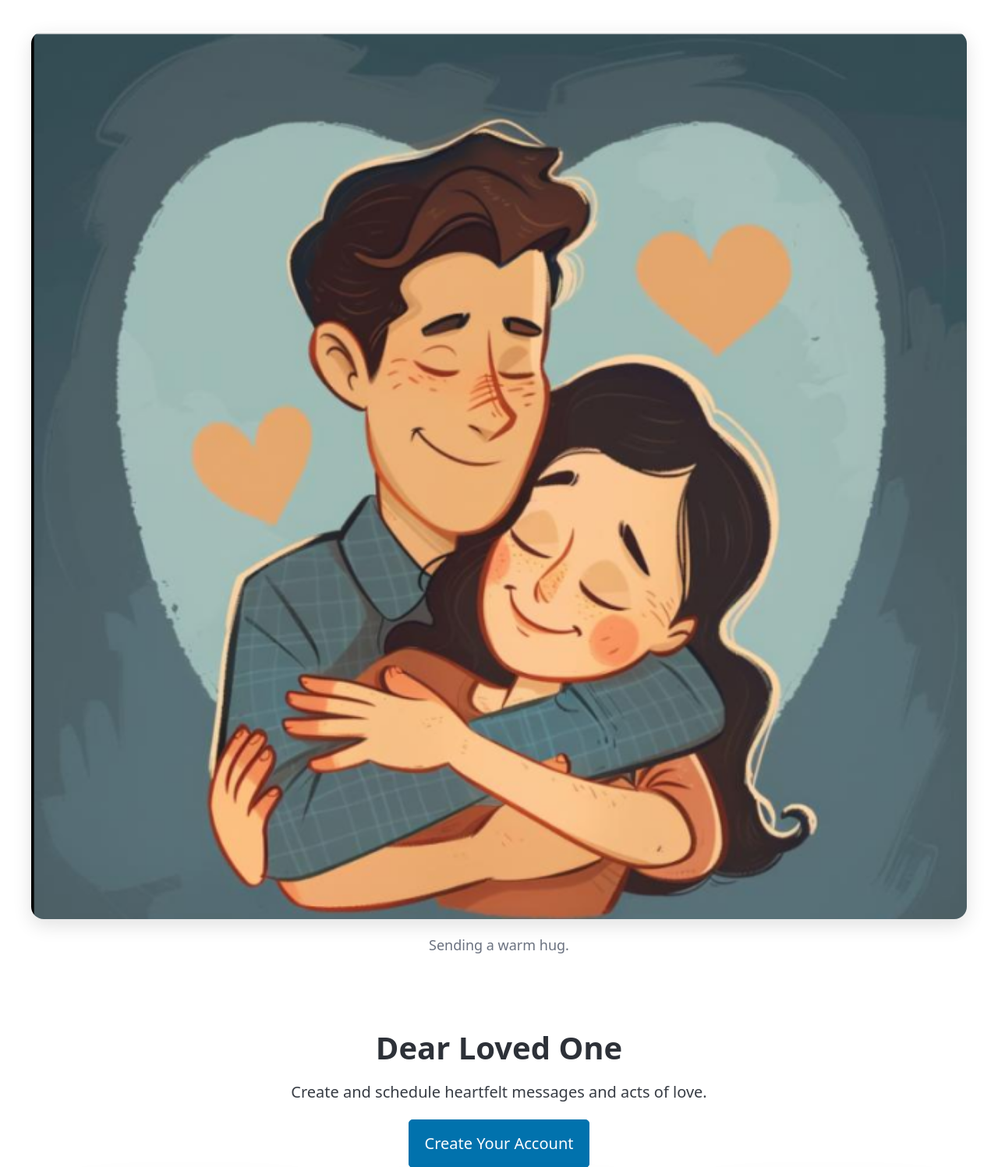
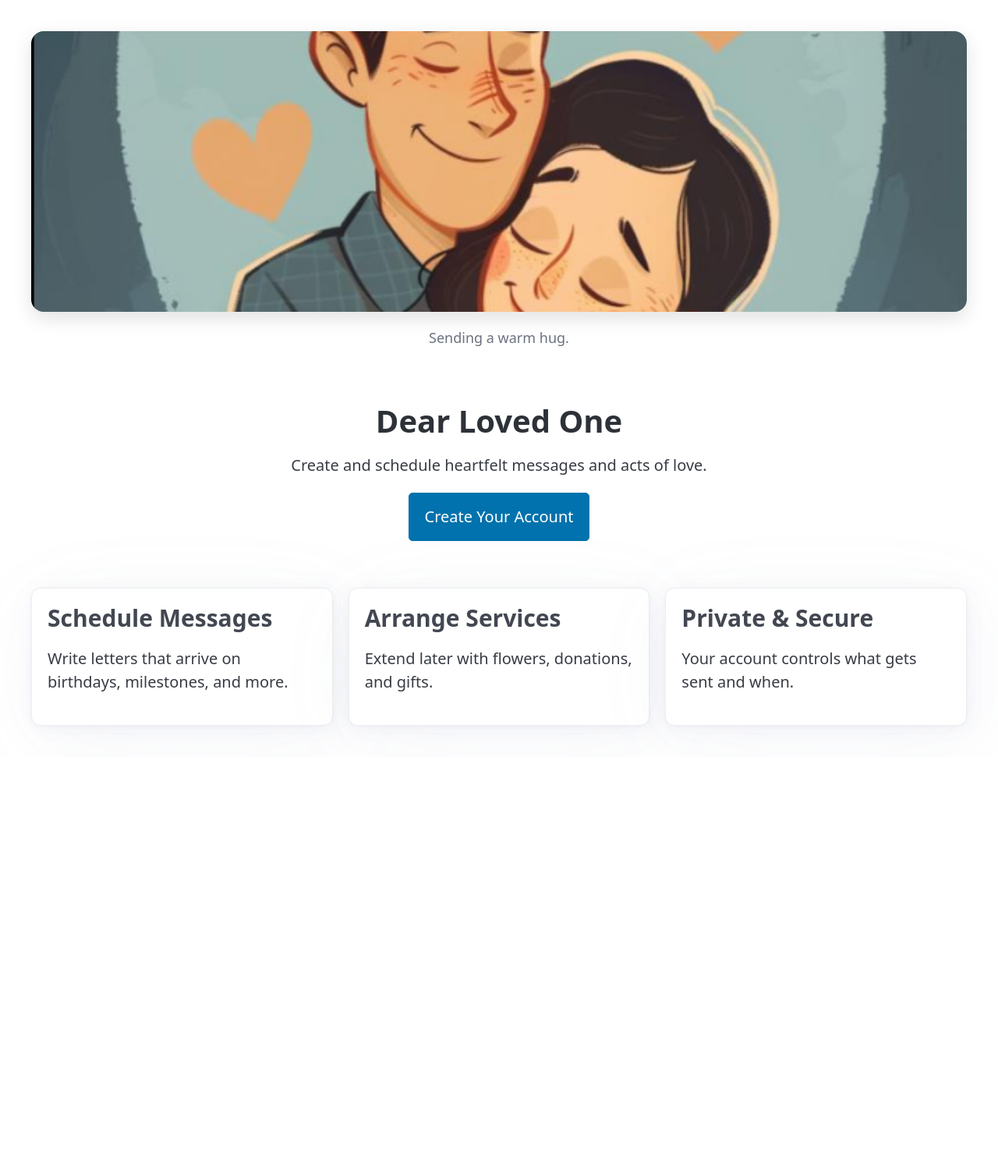
Before and after one commit to AdmirableLotus/Dear-Loved-one, a Flask app: page / in a window 1280 px wide. Shown: the part 70-1567 px from the top of the page at 78% size. After the commit the page ends 1006 px from the top, so only its background shows below. Run offline with Flask 3, Linux system fonts and the light colour scheme; some libraries are stand-ins or nearby versions.

Commit message:
modified:   templates/index.html

```diff
--- a/templates/index.html
+++ b/templates/index.html
@@ -1,9 +1,7 @@
 {% extends "base.html" %}
 {% block content %}
-<figure class="hero">
-  <img src="{{ url_for('static', filename='hugs.png') }}" alt="Warm hug illustration">
-  <figcaption>Sending a warm hug.</figcaption>
-  </figure>
+<div class="hero-bg" role="img" aria-label="Warm hug illustration" style="background-image:url('{{ url_for('static', filename='hugs.png') }}')"></div>
+<p class="hero-caption">Sending a warm hug.</p>
 <section style="text-align:center; padding:2rem 0;">
   <h1>Dear Loved One</h1>
   <p>Create and schedule heartfelt messages and acts of love.</p>
```
